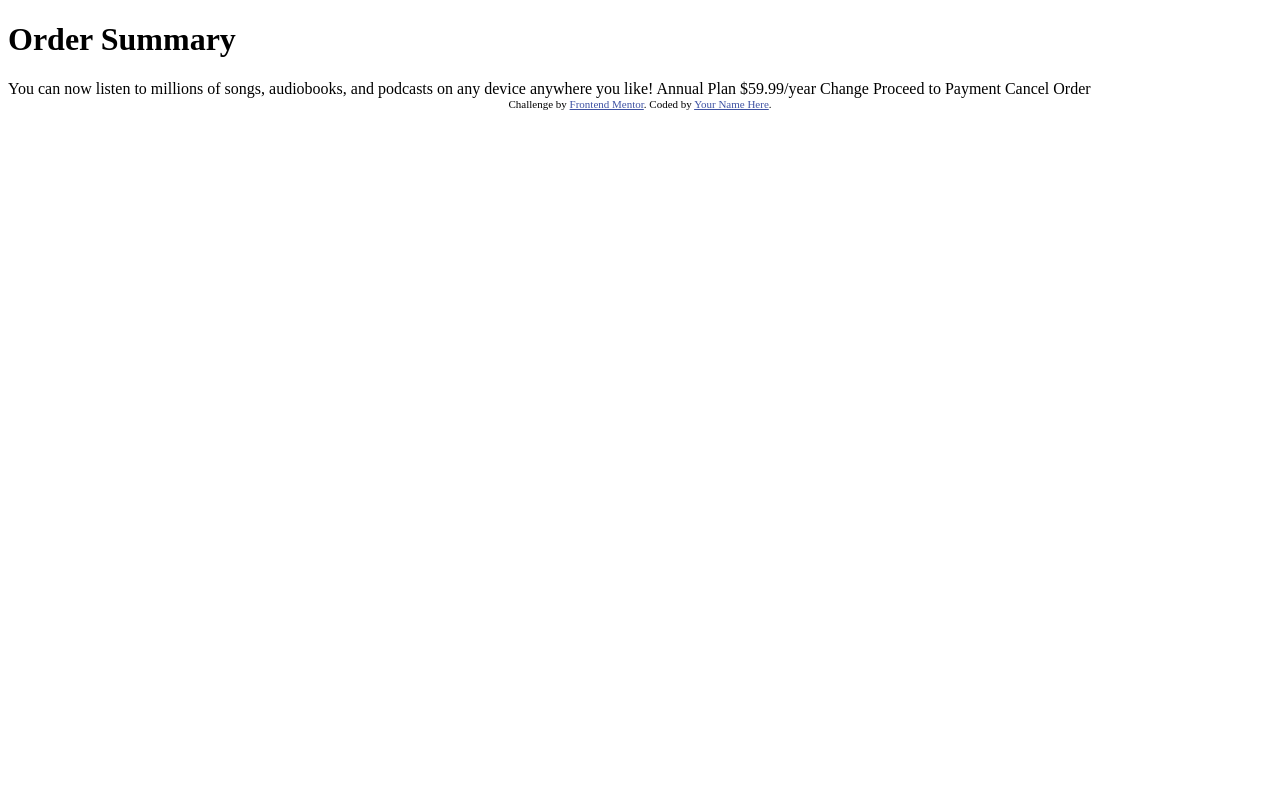
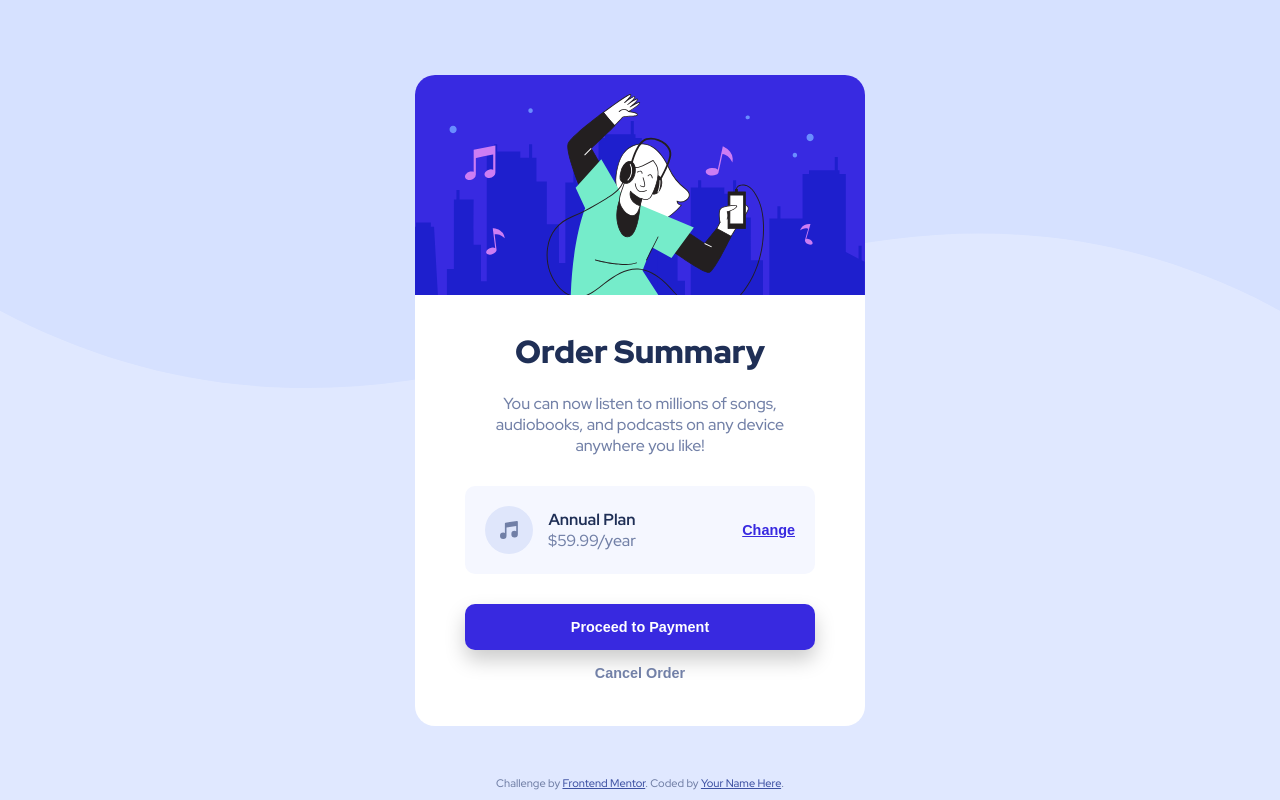
Before and after one commit to leugiim/order-summary-component, a plain HTML site: page src/index.html in a window 1280 px wide. Drawn offline with Linux system fonts and the light colour scheme.

Commit message:
anual plan card styles

```diff
--- a/src/index.html
+++ b/src/index.html
@@ -7,28 +7,41 @@
   <link rel="icon" type="image/png" sizes="32x32" href="./images/favicon-32x32.png">
 
   <title>Frontend Mentor | Order summary card</title>
+  <link rel="preconnect" href="https://fonts.googleapis.com">
+  <link rel="preconnect" href="https://fonts.gstatic.com" crossorigin>
+  <link href="https://fonts.googleapis.com/css2?family=Red+Hat+Display:wght@500;700;900&display=swap" rel="stylesheet">
   <link rel="stylesheet" href="styles.css">
   <script src="scripts.js"></script>
 
 </head>
 <body>
+  <div class="container">
+    <div class="card">
+      <div class="card-header">
+        <img src="images/illustration-hero.svg" />
+      </div>
+      <div class="card-body">
+        <h1>Order Summary</h1>
 
-  <h1>Order Summary</h1>
+        <p>You can now listen to millions of songs, audiobooks, and podcasts on any  device anywhere you like!</p>
 
-  You can now listen to millions of songs, audiobooks, and podcasts on any
-  device anywhere you like!
+        <div class="plan-info">
+          <img src="images/icon-music.svg" />
+          <div class="info">
+            <p class="title">Annual Plan</p>
+            <p class="price">$59.99/year</p>
+          </div>
+          <button class="btn btn-link">Change</button>
+        </div>
 
-  Annual Plan
-  $59.99/year
-
-  Change
-
-  Proceed to Payment
-  Cancel Order
-
-  <div class="attribution">
-    Challenge by <a href="https://www.frontendmentor.io?ref=challenge" target="_blank">Frontend Mentor</a>.
-    Coded by <a href="#">Your Name Here</a>.
+        <button class="btn btn-primary">Proceed to Payment</button>
+        <button class="btn btn-cancel">Cancel Order</button>
+      </div>
+    </div>
+    <div class="attribution">
+      Challenge by <a href="https://www.frontendmentor.io?ref=challenge" target="_blank">Frontend Mentor</a>.
+      Coded by <a href="#">Your Name Here</a>.
+    </div>
   </div>
 </body>
 </html>
--- a/src/styles.css
+++ b/src/styles.css
@@ -1,2 +1,132 @@
-.attribution { font-size: 11px; text-align: center; }
+:root {
+    --pale-blue: hsl(225, 100%, 94%);
+    --bright-blue: hsl(245, 75%, 52%);
+
+    --very-pale-blue: hsl(225, 100%, 98%);
+    --desaturated-blue: hsl(224, 23%, 55%);
+    --dark-blue: hsl(223, 47%, 23%);
+
+    --font-size: 16px;
+}
+
+*{
+    margin: 0;
+    padding: 0;
+}
+
+body {
+    font-family: 'Red Hat Display', sans-serif;
+    font-weight: 500;
+    font-size: var(--font-size);
+    color: var(--desaturated-blue);
+}
+
+.container {
+    height: 100vh; width: 100%; display: flex; align-items: center; justify-content: center;
+    background: url("images/pattern-background-desktop.svg") no-repeat var(--pale-blue);
+    background-size: 100% auto;
+}
+
+.card {
+    width: 450px;
+    border-radius: 20px;
+    background-color: #fff;
+    text-align: center;
+}
+.card-header img {
+    border-radius: 20px 20px 0 0;
+    width: 100%;
+}
+.card-body {
+    padding: 30px 50px;
+}
+.card-body h1 {
+    font-weight: 900;
+    color: var(--dark-blue);
+    margin-bottom: 20px;
+}
+
+.plan-info {
+    background-color: var(--very-pale-blue);
+    display: flex;
+    align-items:  center;
+    justify-content: center;
+    border-radius: 10px;
+    padding: 20px;
+    margin: 30px 0;
+}
+
+.info {
+    margin-left: 15px;
+    margin-right: auto;
+}
+
+.plan-info .title {
+    font-weight: 700;
+    color: var(--dark-blue);
+}
+
+.btn {
+    font-weight: 900;
+    border: 0;
+    background: none;
+    box-shadow: none;
+    border-radius: 10px;
+    display: block;
+    width: 100%;
+    padding: 15px;
+    font-size: .9em;
+    cursor: pointer;
+}
+
+.btn-primary {
+    color:#fff;
+    background-color: var(--bright-blue);
+    box-shadow: 0px 10px 20px #ccc;
+}
+
+.btn-link {
+    color: var(--bright-blue);
+    width: auto;
+    text-decoration: underline;
+    padding: 0;
+}
+
+.btn-cancel {
+    color: var(--desaturated-blue);
+}
+
+.btn:hover, .btn:active, .btn:focus {
+    filter: opacity(90%);
+}
+.btn-link:hover, .btn-link:active, .btn-link:focus {
+    text-decoration: none;
+}
+.btn-cancel:hover, .btn-cancel:active, .btn-cancel:focus {
+    color: var(--dark-blue);
+}
+
+@media only screen and (max-width: 600px) {
+    .container {
+        background: url("images/pattern-background-mobile.svg") no-repeat var(--pale-blue);
+        background-size: 100% auto;
+    }
+    .card {
+        width: 100%;
+        margin:30px;
+    }
+    .card-body{
+        padding: 20px;
+    }
+
+    .card-body h1 {
+        font-size: 1.3em;
+    }
+    .plan-info {
+        font-size: .9em;
+    }
+}
+
+
+.attribution { position:absolute; bottom: 10px; font-size: 11px; text-align: center; }
 .attribution a { color: hsl(228, 45%, 44%); }
```
